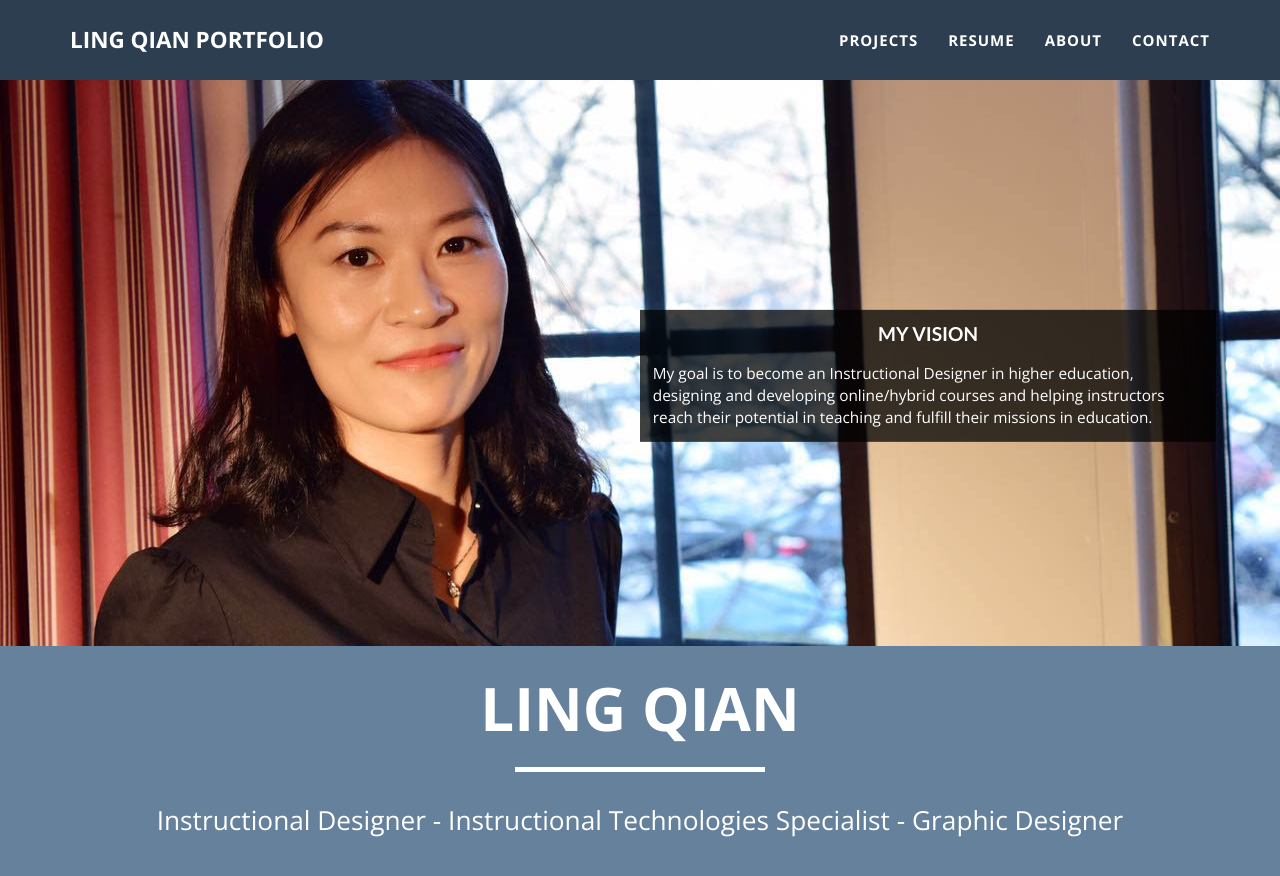
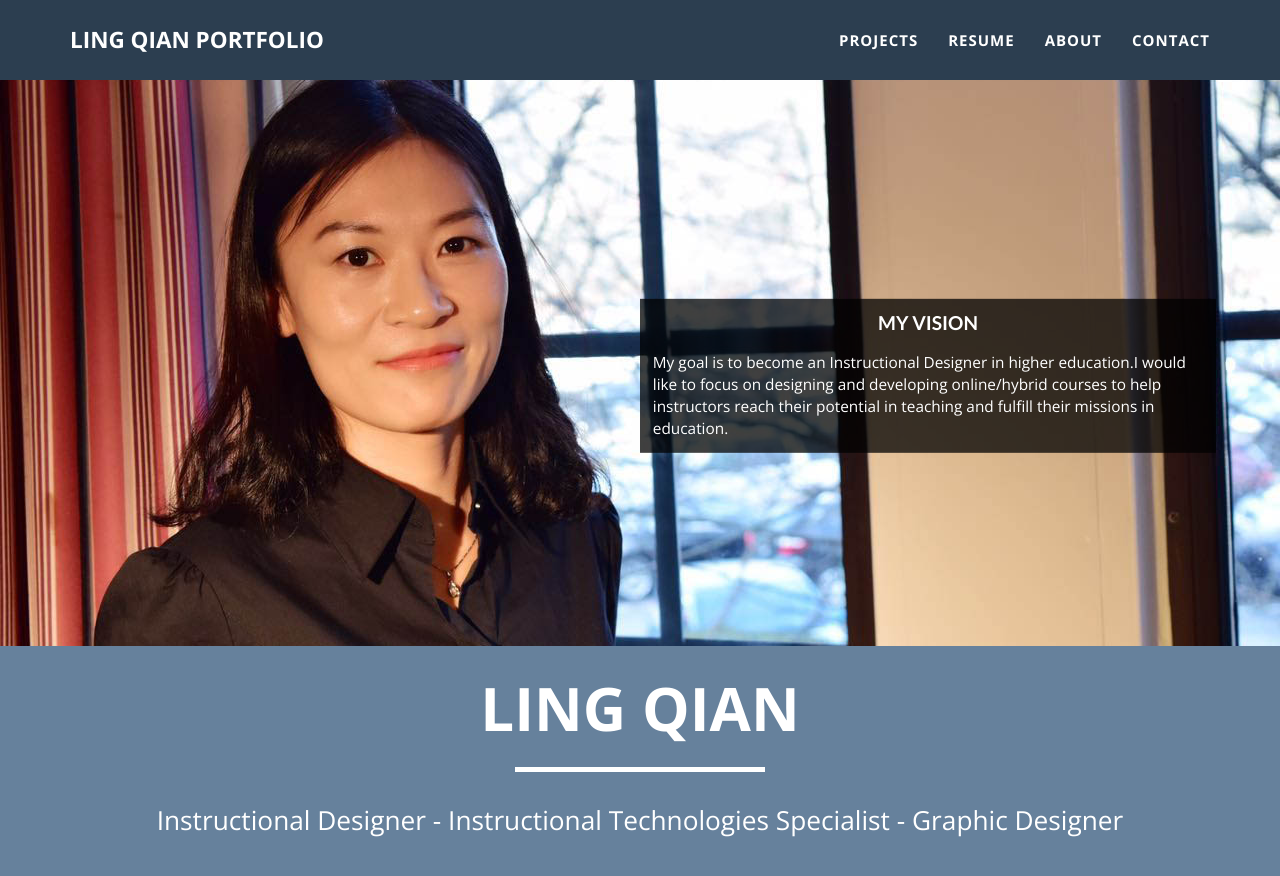
Before and after one commit to lingqiann/lingqiann.github.io, a Jekyll site: the page built from index.html, in a window 1280 px wide and 900 px high. Shown: the top 876 px of the window. Built offline with Jekyll 4.4.1, drawn with Linux system fonts in a browser that asks for light colours.

Commit message:
Update header.html

```diff
--- a/_includes/header.html
+++ b/_includes/header.html
@@ -7,7 +7,7 @@
                     <img class="img-responsive img-banner" src="img/{{ site.header.image }}" alt="Ling Qian Banner Image">
                     <div class="quote">
                         <h1>My Vision</h1>
-                        <p>My goal is to become an Instructional Designer in higher education, designing and developing online/hybrid courses and helping instructors reach their potential in teaching and fulfill their missions in education.</p>
+                        <p>My goal is to become an Instructional Designer in higher education.I would like to focus on designing and developing online/hybrid courses to help instructors reach their potential in teaching and fulfill their missions in education.</p>
 
                     </div>
                 </div>
```
